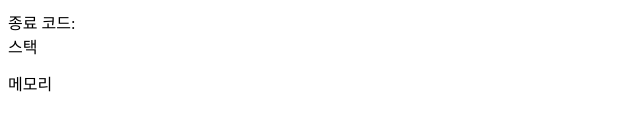
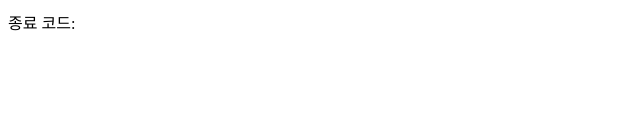
Before and after one commit to dragonteros/sallang, a plain HTML site: page index.html in a window 1280 px wide. Shown: the part 562-692 px from the top of the page, 0-640 px from the left. Drawn offline with nearby package versions, Linux system fonts and the light colour scheme.

Commit message:
make page prettier

```diff
--- a/index.html
+++ b/index.html
@@ -36,11 +36,13 @@
         <span>종료 코드:</span>
         <span id="exitCode"></span>
     </div>
-    <div id="stackWrapper">
+    <div id="stackWrapper" class="hidden">
+        <hr>
         스택
         <pre id="stack"></pre>
     </div>
-    <div id="memoryWrapper">
+    <div id="memoryWrapper" class="hidden">
+        <hr>
         메모리
         <pre id="memory"></pre>
     </div>
```
